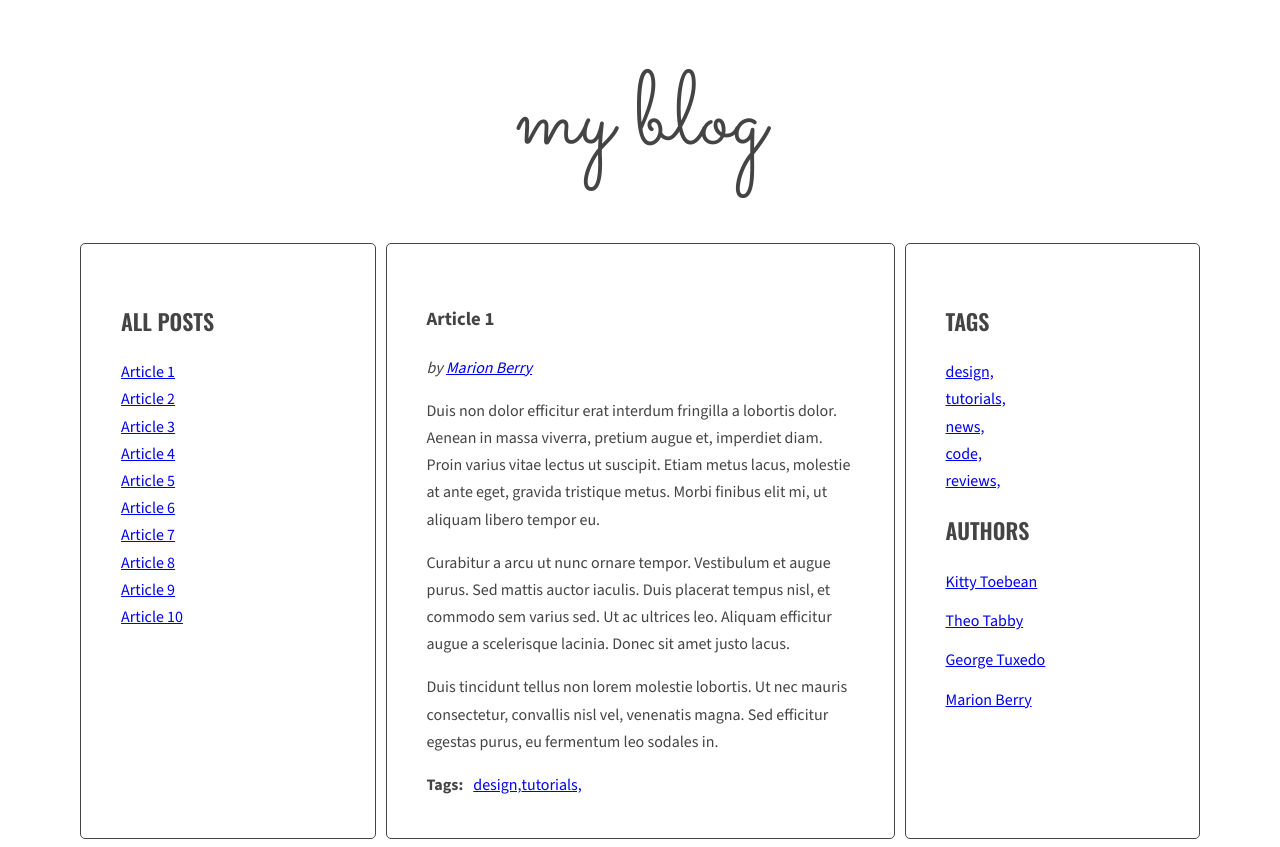
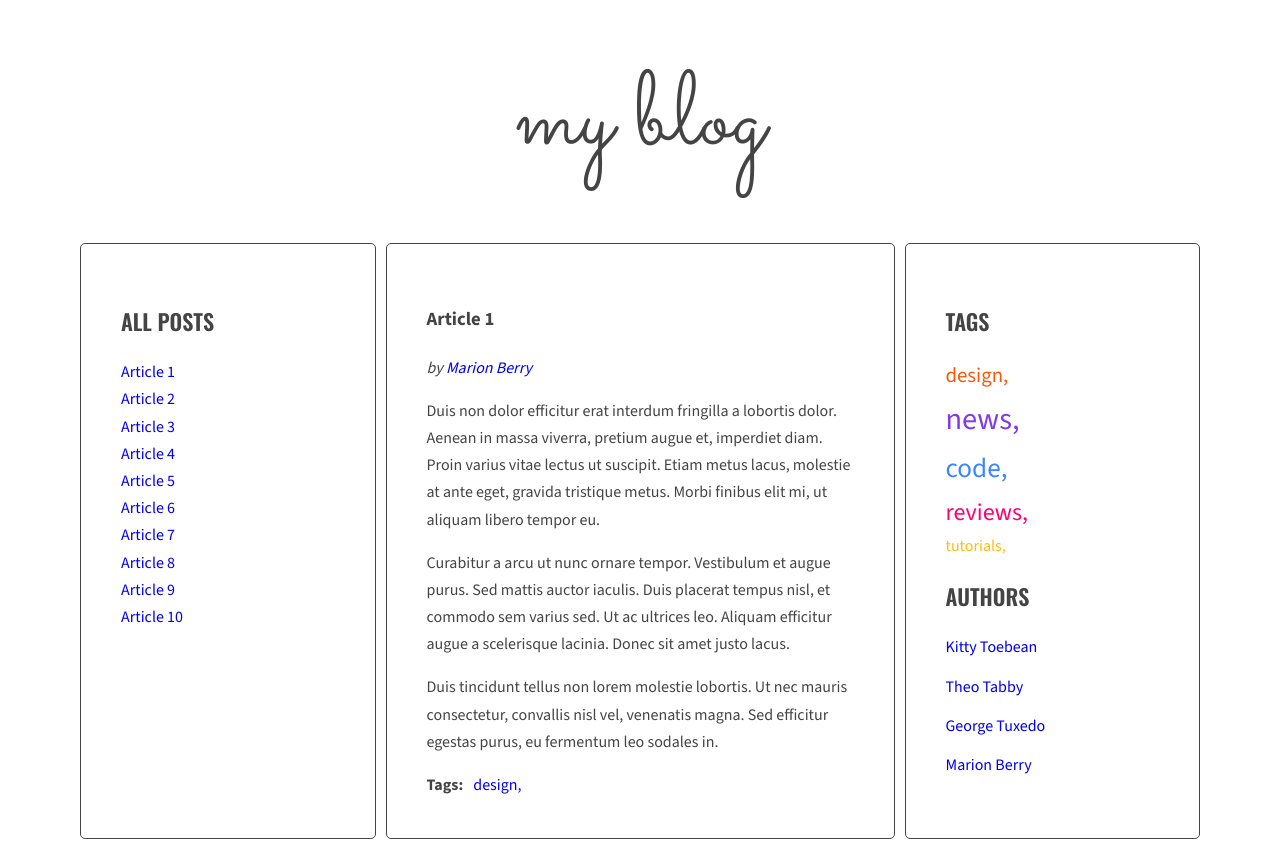
Before and after one commit to jaroslaw-szewczyk/Blog, a website: page index.html in a window 1280 px wide. Drawn offline with nearby package versions, Linux system fonts and the light colour scheme.

Commit message:
Add tag cloud, fix isuue with tag filtering

```diff
--- a/index.html
+++ b/index.html
@@ -30,7 +30,7 @@
                   </ul>
                 </aside>
                 <section class="posts">
-                  <article class="post active" id="article-1" data-tags="design tutorials" data-author="Marion Berry">
+                  <article class="post active" id="article-1" data-tags="design" data-author="Marion Berry">
                     <h3 class="post-title">Article 1</h3>
                     <p class="post-author"></p>
                     <div class="post-content">
@@ -58,7 +58,7 @@
                       </ul>
                     </div>
                   </article>
-                  <article class="post" id="article-3" data-tags="news reviews design" data-author="George Tuxedo">
+                  <article class="post" id="article-3" data-tags="news reviews" data-author="George Tuxedo">
                     <h3 class="post-title">Article 3</h3>
                     <p class="post-author"></p>
                     <div class="post-content">
@@ -72,7 +72,7 @@
                       </ul>
                     </div>
                   </article>
-                  <article class="post" id="article-4" data-tags="tutorials code design" data-author="Kitty Toebean">
+                  <article class="post" id="article-4" data-tags="tutorials code" data-author="Kitty Toebean">
                     <h3 class="post-title">Article 4</h3>
                     <p class="post-author"></p>
                     <div class="post-content">
@@ -128,7 +128,7 @@
                       </ul>
                     </div>
                   </article>
-                  <article class="post" id="article-8" data-tags="news design tutorials" data-author="Theo Tabby">
+                  <article class="post" id="article-8" data-tags="news" data-author="Theo Tabby">
                     <h3 class="post-title">Article 8</h3>
                     <p class="post-author"></p>
                     <div class="post-content">
--- a/js/script.js
+++ b/js/script.js
@@ -1,3 +1,15 @@
+const opts = {
+  optArticleSelector: '.post',
+  optTitleSelector: '.post-title',
+  optTitleListSelector: '.titles',
+  optArticleTagsSelector: '.post-tags .list',
+  optArticleAuthorSelector: '.post-author',
+  optTagsListSelector: '.tags.list',
+  optCloudClassCount: 5,
+  optCloudClassPrefix: 'tag-size-',
+}
+
+
 const titleClickHandler = function(event){
 
   event.preventDefault();
@@ -31,23 +43,16 @@ const titleClickHandler = function(event){
   article.classList.add('active');
 };
 
-const optArticleSelector = '.post';
-const optTitleSelector = '.post-title';
-const optTitleListSelector = '.titles';
-const optArticleTagsSelector = '.post-tags .list';
-const optArticleAuthorSelector = '.post-author';
-const optTagsListSelector = '.tags.list';
-
 function generateTitleLinks(customSelector = ''){
 
   //[DONE]Removing all elements from the list
-  const articleList = document.querySelector(optTitleListSelector);
+  const articleList = document.querySelector(opts.optTitleListSelector);
   articleList.innerHTML = '';
 
   let html = ' ';
 
   //[DONE]generating a list of articles
-  const articlesId = document.querySelectorAll(optArticleSelector + customSelector);
+  const articlesId = document.querySelectorAll(opts.optArticleSelector + customSelector);
 
   for(const articleId of articlesId){
 
@@ -55,7 +60,7 @@ function generateTitleLinks(customSelector = ''){
     const savedArticleId = articleId.id;
 
     //Title of article
-    const articleTitle = articleId.querySelector(optTitleSelector).innerHTML;
+    const articleTitle = articleId.querySelector(opts.optTitleSelector).innerHTML;
 
     //Creating new elements of the list
     const linkHtml = '<li><a href="#' + savedArticleId + '"><span>' + articleTitle + '</span></a></li>';
@@ -72,19 +77,48 @@ function generateTitleLinks(customSelector = ''){
 
 };
 
+function calculateTagsParams(allTags) {
+
+ const parms = {
+  min: 999999,
+  max: 0,
+ }
+
+ for(const tag in allTags){
+  parms.max = Math.max(allTags[tag], parms.max);
+  parms.min = Math.min(allTags[tag], parms.min);
+ }
+
+ return parms;
+};
+
+function calculateTagClass(count, parms){
+  const normalizedCount =  count - parms.min;
+  const normalizedMax = parms.max - parms.min;
+
+  const percentage = normalizedCount / normalizedMax;
+
+  const classNumber = Math.floor(percentage * (opts.optCloudClassCount - 1) + 1);
+
+  return opts.optCloudClassPrefix + classNumber;
+};
+
 function generateTags(){
 
-  /* [NEW] create a new variable allTags with an empty array */
-  let allTags = [];
+  /* [OLD] create a new variable allTags with an empty array */
+  // let allTags = [];
+
+  /* [NEW] create a new variable allTags with an empty object */
+  let allTags = {};
 
   /* [DONE]find all articles */
-  const allArticles = document.querySelectorAll(optArticleSelector);
-  console.log(allArticles);
+  const allArticles = document.querySelectorAll(opts.optArticleSelector);
+
   /* [DONE]START LOOP: for every article: */
   for(const article of allArticles){
 
     /* [DONE]find tags wrapper */
-    const tagWrapper = article.querySelector(optArticleTagsSelector);
+    const tagWrapper = article.querySelector(opts.optArticleTagsSelector);
 
     /* [DONE]make html variable with empty string */
     let html = ' ';
@@ -94,7 +128,7 @@ function generateTags(){
 
     /* [DONE]split tags into array */
     const tagsArray = articleAttribute.split(' ');
-    console.log(tagsArray);
+    // console.log(tagsArray);
     /* [DONE]START LOOP: for each tag */
     for(const tag of tagsArray){
 
@@ -104,9 +138,18 @@ function generateTags(){
       /* <DONE]add generated code to html variable */
       html =  html + linkHtml;
 
-      if(allTags.indexOf(linkHtml) == -1){
-        /* [NEW] add generated code to allTags array */
-        allTags.push(linkHtml);
+      /* [OLD] check if this link is NOT already in allTags */
+      // if(allTags.indexOf(linkHtml) == -1){
+        /* [OLD]add generated code to allTags array */
+        //allTags.push(linkHtml);
+      //}
+
+      /* [NEW] check if this link is NOT already in allTags */
+      if(!allTags[tag]) {
+      /* [NEW] add tag to allTags object */
+      allTags[tag] = 1;
+      } else {
+        allTags[tag]++;
       }
 
       /* END LOOP: for each tag */
@@ -118,10 +161,24 @@ function generateTags(){
     /* END LOOP: for every article: */
   }
   /* [NEW] find list of tags in right column */
-  const tagList = document.querySelector(optTagsListSelector);
+  const tagList = document.querySelector(opts.optTagsListSelector);
 
-  /* [NEW] add html from allTags to tagList */
-  tagList.innerHTML = allTags.join(' ');
+  /* [OLD] add html from allTags to tagList */
+  //tagList.innerHTML = allTags.join(' ');
+  /* [NEW] create variable for all links HTML code */
+  const tagsParams = calculateTagsParams(allTags);
+
+  let allTagsHTML = '';
+
+  /* [NEW] START LOOP: for each tag in allTags: */
+  for(let tag in allTags){
+    /* [NEW] generate code of a link and add it to allTagsHTML */
+    allTagsHTML += '<li><a class="' + calculateTagClass(allTags[tag], tagsParams) + '" href="#tag-' + tag + '">' + tag + ',</a></li>';
+  }
+  /* [NEW] END LOOP: for each tag in allTags: */
+
+  /*[NEW] add HTML from allTagsHTML to tagList */
+  tagList.innerHTML = allTagsHTML;
 }
 
 function tagClickHandler(event){
@@ -133,13 +190,13 @@ function tagClickHandler(event){
 
   /* [DONE]make a new constant "href" and read the attribute "href" of the clicked element */
   const href = clickedElement.getAttribute('href');
-
+  console.log(href);
   /* [DONE]make a new constant "tag" and extract tag from the "href" constant */
   const tag = href.replace('#tag-', '');
 
   /* [DONE]find all tag links with class active */
-  const tagLinks = document.querySelectorAll('a.active[href^="#tag-"]');
-
+  const tagLinks = document.querySelectorAll('a.active[href^="#tag-'+ tag +'"]');
+  console.log('tag links',tagLinks);
   /* START LOOP: for each active tag link */
   for(const tagLink of tagLinks){
     /* [DONE]remove class active */
@@ -159,30 +216,20 @@ function tagClickHandler(event){
 
   /* execute function "generateTitleLinks" with article selector as argument */
   generateTitleLinks('[data-tags~="' + tag + '"]');
-}
 
-function addClickListenersToTags(){
-  /* [DONE]find all links to tags */
-  const links = document.querySelectorAll('.post-tags li a');
-
-  /* START LOOP: for each link */
-  for(const link of links){
-    /* add tagClickHandler as event listener for that link */
-    link.addEventListener('click', tagClickHandler);
-  }
-  /* END LOOP: for each link */
+  console.log('to ja');
 }
 
 function generateAuthors() {
 
   //finding all articles
-  const allArticles = document.querySelectorAll(optArticleSelector);
+  const allArticles = document.querySelectorAll(opts.optArticleSelector);
 
   //Loop through all the articles
   for(const article of allArticles) {
 
     //findin a wrapper
-    const pWrapper = article.querySelector(optArticleAuthorSelector);
+    const pWrapper = article.querySelector(opts.optArticleAuthorSelector);
 
     //collecting authors from an article attribute
     const articleAttribute = article.getAttribute('data-author');
@@ -191,6 +238,18 @@ function generateAuthors() {
     pWrapper.innerHTML = 'by <a href="' + articleAttribute + '">' + articleAttribute + '</a>';
 
   }
+}
+
+function addClickListenersToTags(){
+  /* [DONE]find all links to tags */
+  const links = document.querySelectorAll('.post-tags li a, ul.tags li a');
+
+  /* START LOOP: for each link */
+  for(const link of links){
+    /* add tagClickHandler as event listener for that link */
+    link.addEventListener('click', tagClickHandler);
+  }
+  /* END LOOP: for each link */
 }
 
 function authorClickHandler(event) {
--- a/sass/style.scss
+++ b/sass/style.scss
@@ -37,6 +37,35 @@ body {
     font-weight: 400;
     color: lighten($color-dark, 20%);
   }
+}
+
+a {
+  text-decoration: none;
+}
+
+.tag-size-1 {
+  font-size: 100%;
+  color: #ffbe0b;
+}
+
+.tag-size-2 {
+  font-size: 130%;
+  color: #fb5607;
+}
+
+.tag-size-3 {
+  font-size: 150%;
+  color: #ff006e;
+}
+
+.tag-size-4 {
+  font-size: 170%;
+  color: #3a86ff;
+}
+
+.tag-size-5 {
+  font-size: 190%;
+  color: #8338ec;
 }
 
 /* Layout */
```
Also changed, not shown: css/style.css, 1 other file.
